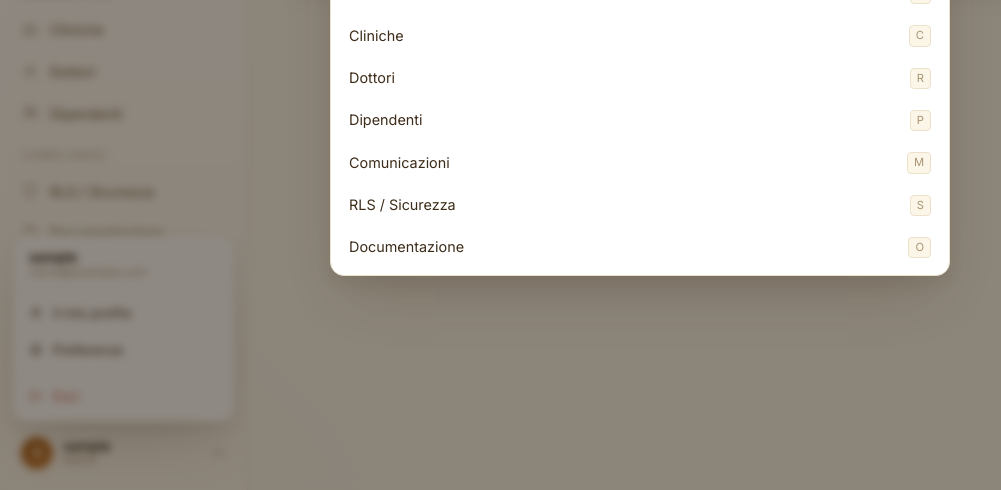
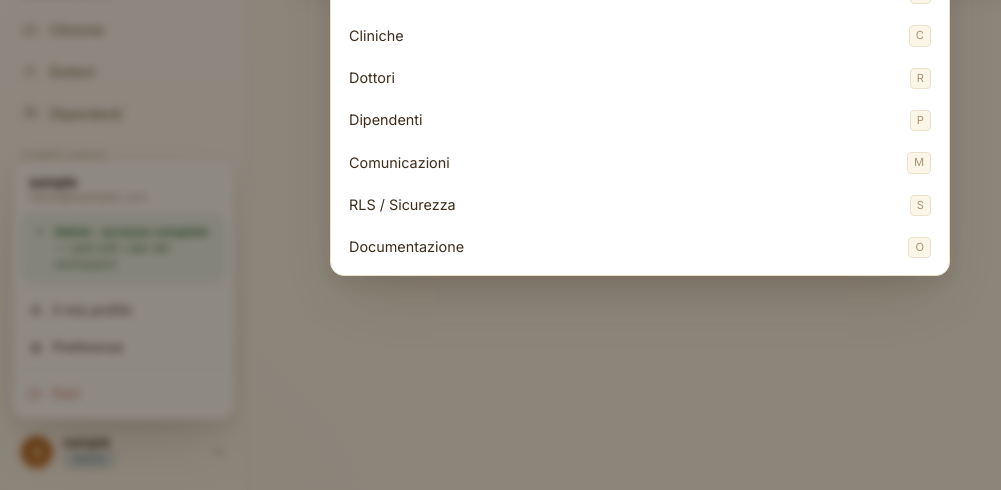
Before and after one commit to AndreaDepa21052/chipdent, an ASP.NET Core app: template src/Chipdent.Web/Views/Users/Index.cshtml in a window 1280 px wide, after a click that opens the changed part. Shown: the part 310-800 px from the top of the page, without its empty margins (0-1001 px from the left). Run offline with ASP.NET Core 8, Linux system fonts and the light colour scheme; the template is opened without the code that fills it, so the values that code supplies are empty; the visitor is signed in with stand-in values (Sample User, id 1); some libraries are stand-ins or nearby versions.

Commit message:
feat(rbac): role-aware sidebar, gated index actions, access summary
Strengthens role-based visibility and shows the user what they can/can't see.

Roles & access matrix:
- Owner / Admin     → full access (all sections, all actions)
- Manager           → operational + anagrafiche read+approvals
- HR                → anagrafiche + RLS + documentazione
- Operatore         → dashboard, turni, comunicazioni only

Server-side gating:
- ClinicheController, DottoriController, DipendentiController,
  RlsController, DocumentazioneController are now decorated with
  [Authorize(Roles = Policies.StaffRoles)], blocking Operatore at the
  controller level (was only [Authorize] for any authenticated user).
- Existing per-action policies (RequireHR for create/edit, RequireAdmin
  for delete) remain in place on top.

Sidebar:
- Anagrafiche group + Compliance group hidden from Operatore.
- Amministrazione group already restricted to Owner/Admin (no change).

User bar / chrome:
- Role rendered as a colored pill (Owner amber, Admin blue, others muted)
  next to the username at the bottom of the sidebar.
- The user dropdown now opens with an access summary banner:
  "Owner · accesso completo — vedi tutti i dati del workspace" for Owner
  and Admin, or "<role> · vista limitata — alcune sezioni non sono
  disponibili" for everyone else.

Helpers:
- Policies.FullAccessRoles + StaffRoles constants for re-use.
- ClaimsPrincipal extension methods (UserAccess.IsFullAccess,
  CanSeeAnagrafiche, CanManageUsers, CanApprove) ready for use in
  controllers/views without re-checking strings.

https://claude.ai/code/session_01133cq3cGrXCLvZnoxqaaCm

```diff
--- a/src/Chipdent.Web/Controllers/ClinicheController.cs
+++ b/src/Chipdent.Web/Controllers/ClinicheController.cs
@@ -8,7 +8,7 @@ using MongoDB.Driver;
 
 namespace Chipdent.Web.Controllers;
 
-[Authorize]
+[Authorize(Roles = Policies.StaffRoles)]
 [Route("cliniche")]
 public class ClinicheController : Controller
 {
--- a/src/Chipdent.Web/Controllers/DipendentiController.cs
+++ b/src/Chipdent.Web/Controllers/DipendentiController.cs
@@ -8,7 +8,7 @@ using MongoDB.Driver;
 
 namespace Chipdent.Web.Controllers;
 
-[Authorize]
+[Authorize(Roles = Policies.StaffRoles)]
 [Route("dipendenti")]
 public class DipendentiController : Controller
 {
--- a/src/Chipdent.Web/Controllers/DocumentazioneController.cs
+++ b/src/Chipdent.Web/Controllers/DocumentazioneController.cs
@@ -9,7 +9,7 @@ using MongoDB.Driver;
 
 namespace Chipdent.Web.Controllers;
 
-[Authorize]
+[Authorize(Roles = Policies.StaffRoles)]
 [Route("documentazione")]
 public class DocumentazioneController : Controller
 {
--- a/src/Chipdent.Web/Controllers/DottoriController.cs
+++ b/src/Chipdent.Web/Controllers/DottoriController.cs
@@ -8,7 +8,7 @@ using MongoDB.Driver;
 
 namespace Chipdent.Web.Controllers;
 
-[Authorize]
+[Authorize(Roles = Policies.StaffRoles)]
 [Route("dottori")]
 public class DottoriController : Controller
 {
--- a/src/Chipdent.Web/Controllers/RlsController.cs
+++ b/src/Chipdent.Web/Controllers/RlsController.cs
@@ -9,7 +9,7 @@ using MongoDB.Driver;
 
 namespace Chipdent.Web.Controllers;
 
-[Authorize]
+[Authorize(Roles = Policies.StaffRoles)]
 [Route("rls")]
 public class RlsController : Controller
 {
--- a/src/Chipdent.Web/Views/Shared/_Layout.cshtml
+++ b/src/Chipdent.Web/Views/Shared/_Layout.cshtml
@@ -11,6 +11,17 @@
     var role = User.FindFirst(System.Security.Claims.ClaimTypes.Role)?.Value ?? "";
     var tenantSlug = User.FindFirst("tenant_slug")?.Value ?? "confident";
     var tenantName = "Confident Dental";
+
+    var canSeeAnagrafiche = User.IsInRole("Owner") || User.IsInRole("Admin")
+                            || User.IsInRole("Manager") || User.IsInRole("HR");
+    var canSeeUsers = User.IsInRole("Owner") || User.IsInRole("Admin");
+    var isFullAccess = User.IsInRole("Owner") || User.IsInRole("Admin");
+    var roleClass = role switch
+    {
+        "Owner" => "role-badge--owner",
+        "Admin" => "role-badge--admin",
+        _ => ""
+    };
 
     var sectionMap = new Dictionary<string, (string label, string controller)>
     {
@@ -94,6 +105,8 @@
                     Comunicazioni
                 </a>
 
+                @if (canSeeAnagrafiche)
+                {
                     <div class="nav__group-title">Anagrafiche</div>
                     <a class="nav__item @(section == "cliniche" ? "is-active" : "")" asp-controller="Cliniche" asp-action="Index">
                         <svg class="nav__icon" viewBox="0 0 24 24" fill="none" stroke="currentColor" stroke-width="2"><path d="M3 21V8l9-5 9 5v13"/><path d="M9 21V12h6v9"/></svg>
@@ -117,8 +130,9 @@
                         <svg class="nav__icon" viewBox="0 0 24 24" fill="none" stroke="currentColor" stroke-width="2"><path d="M14 2H6a2 2 0 0 0-2 2v16a2 2 0 0 0 2 2h12a2 2 0 0 0 2-2V8z"/><path d="M14 2v6h6"/></svg>
                         Documentazione
                     </a>
+                }
 
-                @if (User.IsInRole("Owner") || User.IsInRole("Admin"))
+                @if (canSeeUsers)
                 {
                     <div class="nav__group-title">Amministrazione</div>
                     <a class="nav__item @(section == "users" ? "is-active" : "")" asp-controller="Users" asp-action="Index">
@@ -133,7 +147,9 @@
                     <span class="avatar">@initials</span>
                     <span class="user-bar__text">
                         <span class="user-bar__name">@fullName</span>
-                        <span class="user-bar__role">@role</span>
+                        <span class="user-bar__role">
+                            <span class="role-badge @roleClass">@role</span>
+                        </span>
                     </span>
                     <svg width="14" height="14" viewBox="0 0 24 24" fill="none" stroke="currentColor" stroke-width="2"><circle cx="5" cy="12" r="1.5"/><circle cx="12" cy="12" r="1.5"/><circle cx="19" cy="12" r="1.5"/></svg>
                 </summary>
@@ -141,6 +157,18 @@
                     <div class="user-bar__menu-head">
                         <strong>@fullName</strong>
                         <span>@User.FindFirst(System.Security.Claims.ClaimTypes.Email)?.Value</span>
+                    </div>
+                    <div class="access-pill @(isFullAccess ? "access-pill--full" : "access-pill--limited")">
+                        @if (isFullAccess)
+                        {
+                            <svg width="12" height="12" viewBox="0 0 24 24" fill="none" stroke="currentColor" stroke-width="2.4"><polyline points="20 6 9 17 4 12"/></svg>
+                            <span><strong>@role · accesso completo</strong> — vedi tutti i dati del workspace</span>
+                        }
+                        else
+                        {
+                            <svg width="12" height="12" viewBox="0 0 24 24" fill="none" stroke="currentColor" stroke-width="2"><circle cx="12" cy="12" r="9"/><path d="M12 8v4M12 16h.01"/></svg>
+                            <span><strong>@role · vista limitata</strong> — alcune sezioni non sono disponibili</span>
+                        }
                     </div>
                     <hr/>
                     <a class="user-bar__item" href="#">
--- a/src/Chipdent.Web/wwwroot/css/site.css
+++ b/src/Chipdent.Web/wwwroot/css/site.css
@@ -1477,3 +1477,26 @@ h3 { font-size: 1.15rem; }
 }
 .role-badge--owner { background: var(--c-accent-soft); color: var(--c-accent-strong); border-color: rgba(196, 120, 48, 0.4); }
 .role-badge--admin { background: rgba(74, 130, 163, 0.12); color: var(--c-info); border-color: rgba(74, 130, 163, 0.4); }
+
+.access-pill {
+    display: flex;
+    align-items: flex-start;
+    gap: 8px;
+    margin: 4px 4px 6px;
+    padding: 8px 10px;
+    border-radius: var(--r-sm);
+    font-size: 0.75rem;
+    line-height: 1.35;
+}
+.access-pill svg { flex-shrink: 0; margin-top: 1px; }
+.access-pill--full {
+    background: rgba(79, 158, 88, 0.1);
+    color: #2f6f37;
+    border: 1px solid rgba(79, 158, 88, 0.3);
+}
+.access-pill--limited {
+    background: rgba(201, 132, 36, 0.1);
+    color: #8a5a14;
+    border: 1px solid rgba(201, 132, 36, 0.3);
+}
+.access-pill strong { display: block; }
```
Also changed, not shown: src/Chipdent.Web/Infrastructure/Identity/Policies.cs (+24 -0 lines). Lines whose indentation alone changed are shown as unchanged.
